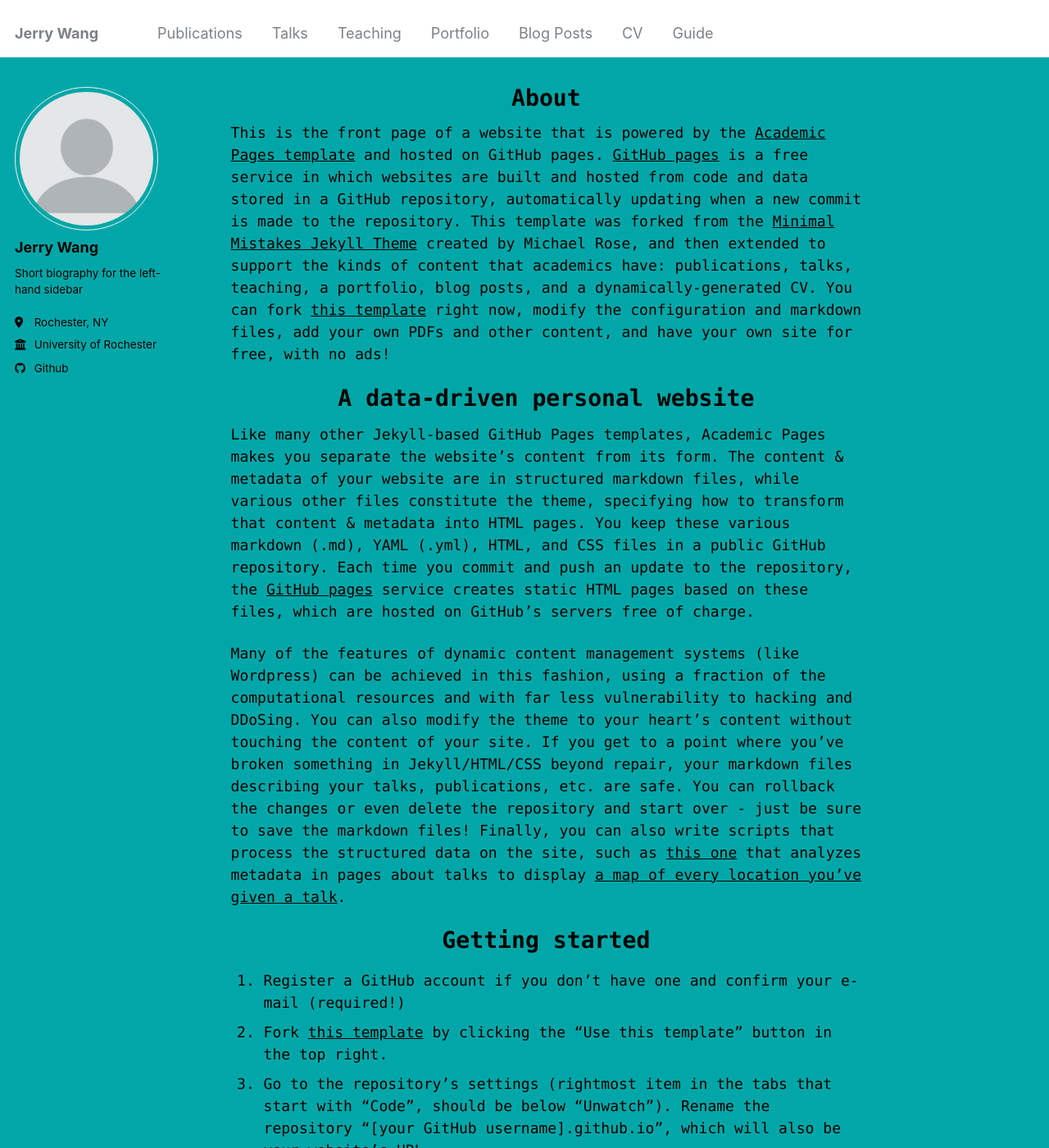
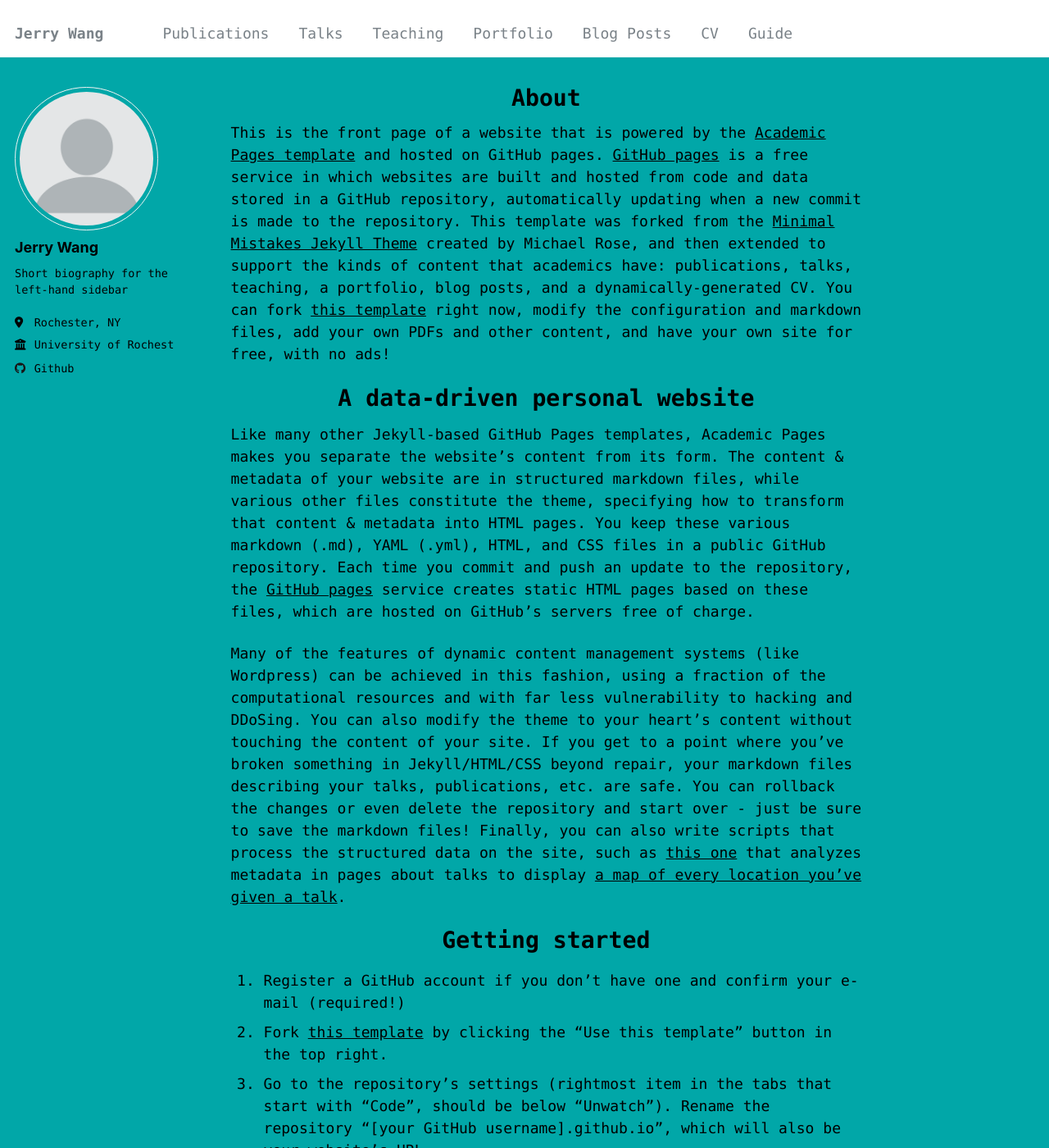
Before and after one commit to caocao2333/caocao2333.github.io, a Jekyll site: the page built from _pages/about.md, in a window 1280 px wide and 1400 px high. Shown: the whole window at 82% size. Built offline with Jekyll 4.4.1, drawn with Linux system fonts in a browser that asks for light colours.

Commit message:
Updated UI

```diff
--- a/_includes/author-profile.html
+++ b/_includes/author-profile.html
@@ -21,7 +21,7 @@
   </div>
 
   <div class="author__urls-wrapper">
-    <button class="btn btn--inverse">Follow</button>
+    <button class="retro_btn retro_btn--accent">Follow</button>
     <ul class="author__urls social-icons">
       <!-- Font Awesome icons / Biographic information  -->
       {% if author.location %}
--- a/_includes/masthead.html
+++ b/_includes/masthead.html
@@ -4,7 +4,7 @@
   <div class="masthead__inner-wrap">
     <div class="masthead__menu">
       <nav id="site-nav" class="greedy-nav">
-        <button><div class="navicon"></div></button>
+        <button class="retro_btn retro_btn--accent"><div class="navicon"></div></button>
         <ul class="visible-links">
           <li class="masthead__menu-item masthead__menu-item--lg"><a href="{{ base_path }}/">{{ site.title }}</a></li>
           {% for link in site.data.navigation.main %}
--- a/_sass/_masthead.scss
+++ b/_sass/_masthead.scss
@@ -20,7 +20,7 @@
     @include container;
     @include clearfix;
     padding: 1em 1em 1em;
-    font-family: $sans-serif-narrow;
+    font-family: $monospace;
 
     @include breakpoint($x-large) {
       max-width: $x-large;
--- a/_sass/_navigation.scss
+++ b/_sass/_navigation.scss
@@ -13,7 +13,7 @@
   margin-bottom: 0;
   padding-left: 2em;
   padding-right: 2em;
-  font-family: $sans-serif;
+  font-family: $monospace;
   -webkit-animation: intro 0.3s both;
           animation: intro 0.3s both;
   -webkit-animation-delay: 0.30s;
@@ -77,13 +77,13 @@
     a {
       margin-bottom: 0.25em;
       padding: 0.5em 1em;
-      font-family: $sans-serif;
+      font-family: $monospace;
       font-size: 14px;
       font-weight: bold;
       line-height: 1.5;
       text-align: center;
       text-decoration: none;
-      color: mix(#fff, $gray, 25%);
+      color: black;
       border: 1px solid $light-gray;
       border-radius: 0;
 
--- a/_sass/_sidebar.scss
+++ b/_sass/_sidebar.scss
@@ -38,7 +38,7 @@
 
   h2, h3, h4, h5, h6 {
     margin-bottom: 0;
-    font-family: $sans-serif-narrow;
+    font-family: $monospace;
   }
 
   h3, h4 {
@@ -46,7 +46,7 @@
   }
 
   p, li {
-    font-family: $sans-serif;
+    font-family: $monospace;
     font-size: $type-size-6;
     line-height: 1.5;
   }
--- a/_sass/_utilities.scss
+++ b/_sass/_utilities.scss
@@ -339,7 +339,7 @@
     left: 0;
     width: $navicon-width;
     height: $navicon-height;
-    background: #fff;
+    background: #700000;
     -webkit-transition: 0.3s;
     transition: 0.3s;
   }
```
